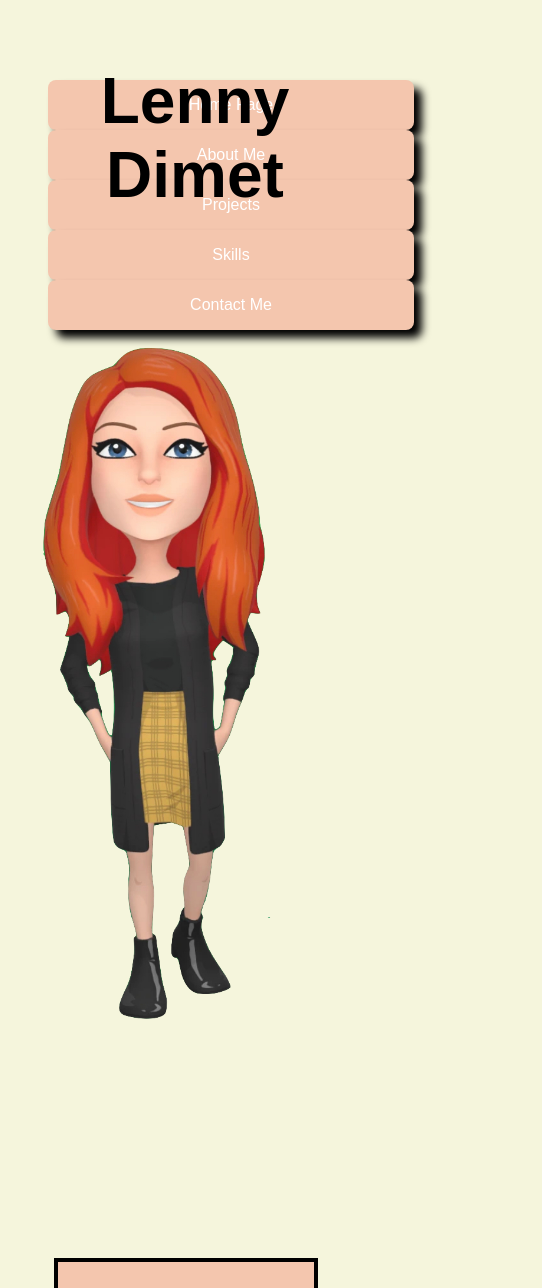
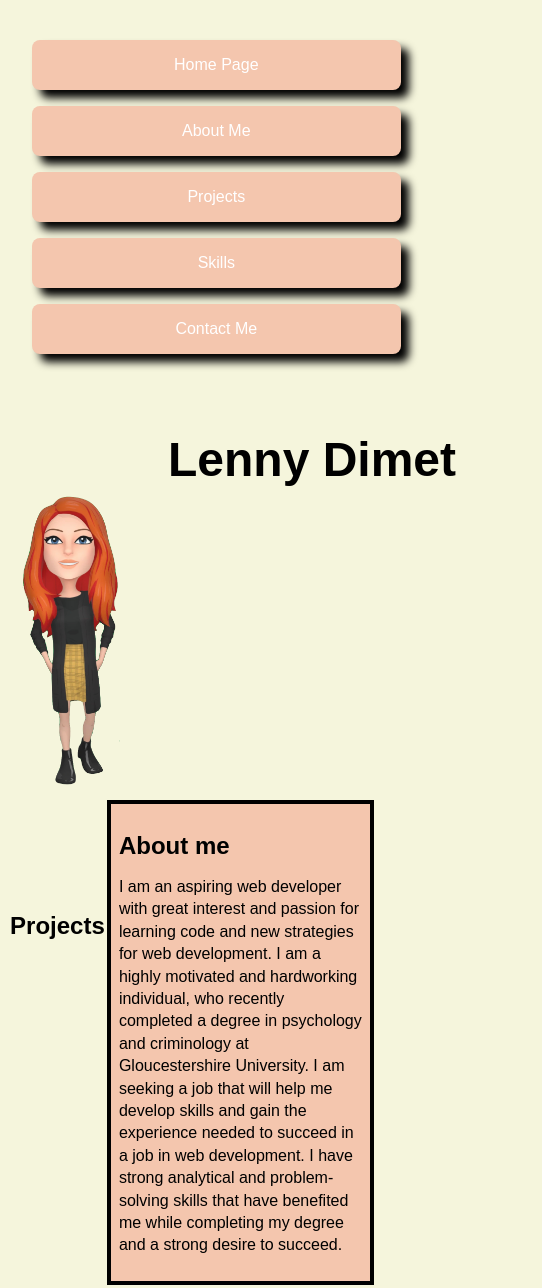
Before and after one commit to Mersand5/Portfolio-Website, a plain HTML site: page index.html in a window 390 px wide. Shown: the top 1288 px of the page, 542 px wide, since content can reach past the window. Drawn offline with Linux system fonts and the light colour scheme.

Commit message:
media queries

```diff
--- a/css/home.css
+++ b/css/home.css
@@ -327,15 +327,201 @@ footer{
 
 }
 @media screen and (max-width: 1100px) {
+    nav {
+        float: center;
+        width: 100%;
+        margin: 0;
+        display: flexbox;
+        margin-left: 40rem;
+    }
+    nav ul {
+        margin-top: -32.5rem;
+        width: 90%;
+        align-content: center;
+        margin-left: -0.5rem;
+    }
     nav ul li {
-        width: 100%
+        width: 100%;
+        margin: 0.5rem;
+        align-content: center;
     }
     header {
         height: 5rem;
-        margin-top: 4rem;
+        margin-top: 25rem;
         width: 100%;
         position: relative;
-        margin-bottom: 4rem;
+        align-content: center;
+        margin-left: 18.7rem;
+    }
+    header h1 {
+        text-align: center;
+        width: 100%;
+        align-content: center;
+    }
+    #bitmoji{
+        height: 600px;
+    }
+
+    #aboutMe {
+        margin-top: 8rem;
+    }
+}
+@media screen and (max-width: 950px) {
+
+    header {
+        margin-left: 17.5rem;
     }
 
 }
+@media screen and (max-width: 950px) {
+    nav ul {
+        margin-top: -30rem;
+        margin-left: -1.5rem;
+    }
+    header {
+        margin-left: 16.5rem;
+    }
+
+}
+@media screen and (max-width: 920px) {
+    header {
+        margin-left: 19.5rem;
+        margin-bottom: 1rem;
+    }
+    h1{
+        font-size: 3rem;
+    }
+    #bitmoji{
+        height: 400px;
+    }
+
+    #aboutMe {
+        margin-top: 1rem;
+        height: 30%;
+        width: 60%;
+        padding: 0.5rem;
+    }
+    #aboutMe  h2 {
+        font-size: 1.5rem;
+        margin-bottom: 0rem;
+
+    }
+    #projects {
+        margin-top: 3rem;
+        font-size: 1.5rem;
+    }
+    #skills {
+        margin-top: 3rem;
+        font-size: 1.5rem;
+    }
+
+}
+@media screen and (max-width: 950px) {
+    nav ul {
+        margin-top: -29rem;
+    }
+    header {
+        margin-left: 17.5rem;
+    }
+
+}
+@media screen and (max-width: 800px) {
+    nav ul {
+        margin-top: -29rem;
+    }
+    header {
+        margin-left: 15rem;
+    }
+
+}
+@media screen and (max-width: 800px) {
+    nav ul {
+        margin-top: -29rem;
+    }
+    header {
+        margin-left: 15rem;
+    }
+
+}
+@media screen and (max-width: 700px) {
+    nav ul {
+        margin-top: -29rem;
+    }
+    header {
+        margin-left: 13rem;
+    }
+    #projects {
+        margin-top: 7rem;
+        margin-bottom: -3rem;
+    }
+
+}
+@media screen and (max-width: 600px) {
+
+    header {
+        margin-left: 10rem;
+    }
+    #projects {
+        margin-top: 7rem;
+        margin-bottom: -3rem;
+    }
+    #bitmoji{
+        height: 300px;
+    }
+
+    #aboutMe {
+        margin-top: 0rem;
+        height: 20%;
+        width: 65%;
+        padding: 0.5rem;
+        margin-right: 0.5rem;
+    }
+    #aboutMe p {
+        line-height: 1.40rem;
+    }
+
+
+}
+
+
+
+
+
+
+
+/*
+
+
+
+
+
+#aboutMe {
+    background-color: rgb(244, 198, 174);
+    float: right;
+    border: 0.25rem solid black;
+    margin-right: 4rem;
+    margin-top: 13rem;
+    width: 60%;
+    height: 40%;
+    padding: 1rem;
+    position: relative;
+    display: block;
+}
+
+#aboutMe  h2 {
+    text-align: center;
+    font-size: 2rem;
+    display: inline-flex;
+
+}
+#aboutMe p {
+    font-size: 1rem;
+    height: 40%;
+    line-height: 2rem;
+}
+#projects {
+    text-align: center;
+    font-size: 2rem;
+}
+
+*/
```
